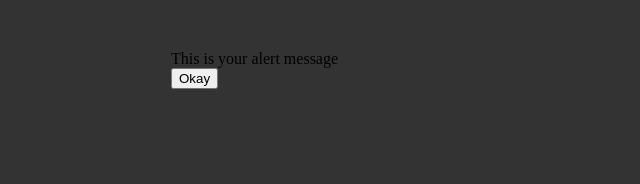
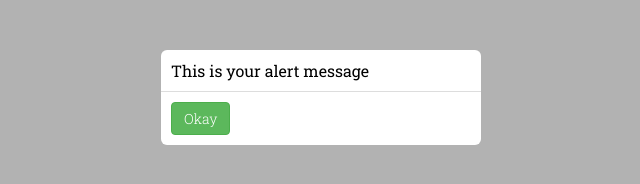
Before and after one commit to Kerry350/Voxxen.js, a plain HTML site: page index.html in a window 1280 px wide. Shown: the whole page, without its empty margins (319-959 px from the left). Drawn offline with nearby package versions, Linux system fonts and the light colour scheme.

Commit message:
CSS goodness

```diff
--- a/index.html
+++ b/index.html
@@ -8,6 +8,7 @@
 
     <link rel="stylesheet" href="voxxen.css">
     <link rel="stylesheet" href="https://cdnjs.cloudflare.com/ajax/libs/font-awesome/3.2.1/css/font-awesome.min.css">
+    <link href='http://fonts.googleapis.com/css?family=Roboto+Slab:400,300' rel='stylesheet' type='text/css'>
 </head>
 
 <body>
--- a/voxxen.css
+++ b/voxxen.css
@@ -1,22 +1,83 @@
 #voxxen-overlay {
     position: fixed;
-    background-color: rgba(0, 0, 0, 0.8);
+    background-color: rgba(0, 0, 0, 0.3);
     top: 0;
     bottom: 0;
     right: 0;
     left: 0;
+    -webkit-animation-name: fadeIn;
+    -moz-animation-name: fadeIn;
+    -o-animation-name: fadeIn;
+    animation-name: fadeIn;
+    -webkit-animation-duration: 1s;
+    -moz-animation-duration: 1s;
+    -o-animation-duration: 1s;
+    animation-duration: 1s;
+    -webkit-animation-fill-mode: both;
+    -moz-animation-fill-mode: both;
+    -o-animation-fill-mode: both;
+    animation-fill-mode: both;
 }
 
 .voxxen-dialogue {
+    -webkit-animation-duration: 1s;
+    -moz-animation-duration: 1s;
+    -o-animation-duration: 1s;
+    animation-duration: 1s;
+    -webkit-animation-fill-mode: both;
+    -moz-animation-fill-mode: both;
+    -o-animation-fill-mode: both;
+    animation-fill-mode: both;
     -webkit-animation-name: bounceInDown;
     -moz-animation-name: bounceInDown;
     -o-animation-name: bounceInDown;
     animation-name: bounceInDown;
     width: 300px;
     margin: 0 auto;
-    padding-top: 50px;
+    margin-top: 50px;
+    padding: 10px;
+    border-radius: 6px;
+    background-color: #fff;
+    font-family: 'Roboto Slab', 'Arial', 'sans-serif';
 }
 
+.voxxen-confirm {
+    display: inline-block;
+    padding: 6px 12px;
+    margin-bottom: 0;
+    font-size: 14px;
+    font-weight: normal;
+    text-align: center;
+    white-space: nowrap;
+    vertical-align: middle;
+    cursor: pointer;
+    border: 1px solid transparent;
+    border-radius: 4px;
+    -webkit-user-select: none;
+    -moz-user-select: none;
+    -ms-user-select: none;
+    -o-user-select: none;
+    user-select: none;
+    background-color: #5cb85c;
+    border-color: #4cae4c;
+    color: #ffffff;
+    font-weight: 300;
+    font-family: 'Roboto Slab', 'Arial', 'sans-serif';
+}
+
+.voxxen-content {
+    padding-bottom: 10px;
+}
+
+.voxxen-footer {
+    border-top: 1px solid #ddd;
+    padding: 10px 10px 0 10px;
+    margin: 0 -10px 0 -10px;
+}
+
+/*
+    Credit to https://github.com/daneden/animate.css (Animate.css) for the animations
+*/
 
 @-webkit-keyframes bounceInDown {
     0% {
@@ -97,3 +158,23 @@
         transform: translateY(0);
     }
 }
+
+@-webkit-keyframes fadeIn {
+    0% {opacity: 0;}
+    100% {opacity: 1;}
+}
+
+@-moz-keyframes fadeIn {
+    0% {opacity: 0;}
+    100% {opacity: 1;}
+}
+
+@-o-keyframes fadeIn {
+    0% {opacity: 0;}
+    100% {opacity: 1;}
+}
+
+@keyframes fadeIn {
+    0% {opacity: 0;}
+    100% {opacity: 1;}
+}
```
Also changed, not shown: 1 other file.
